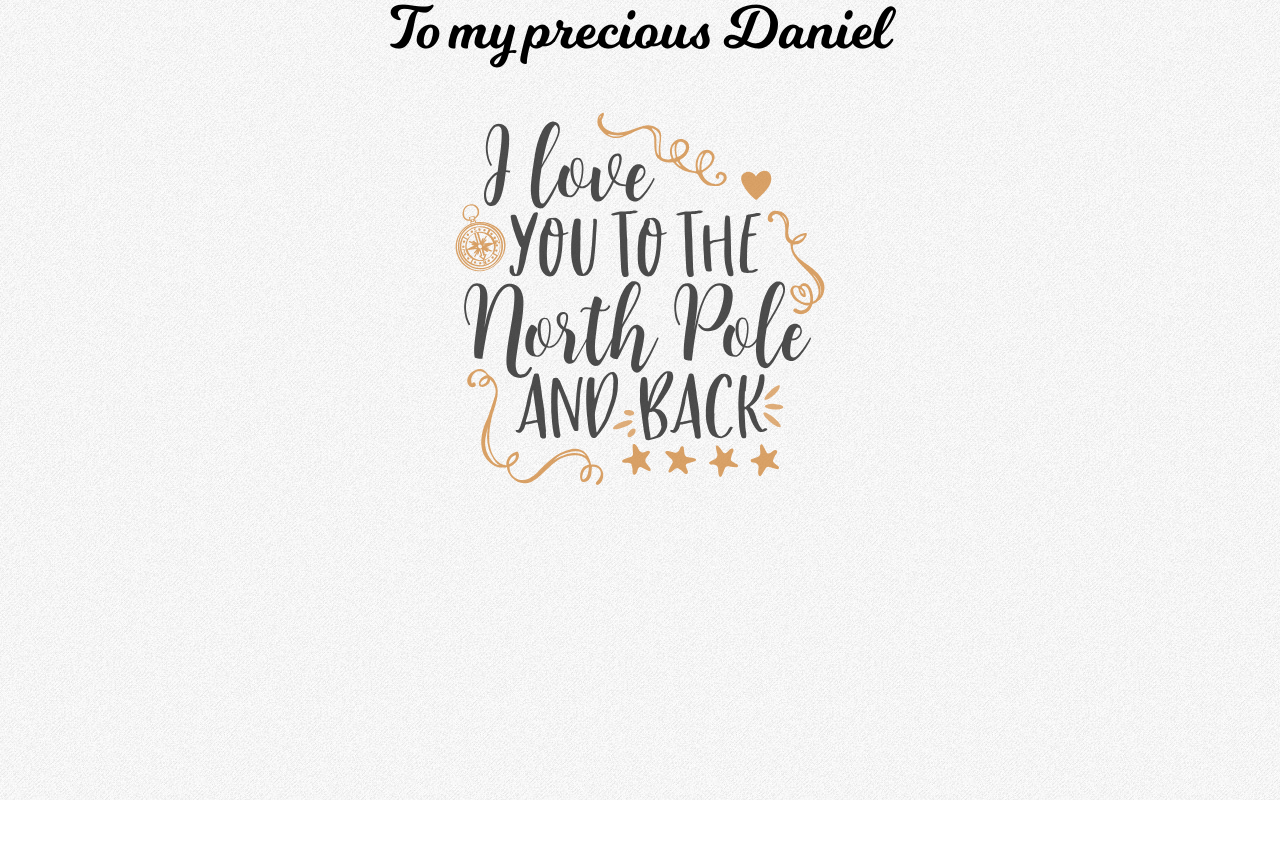
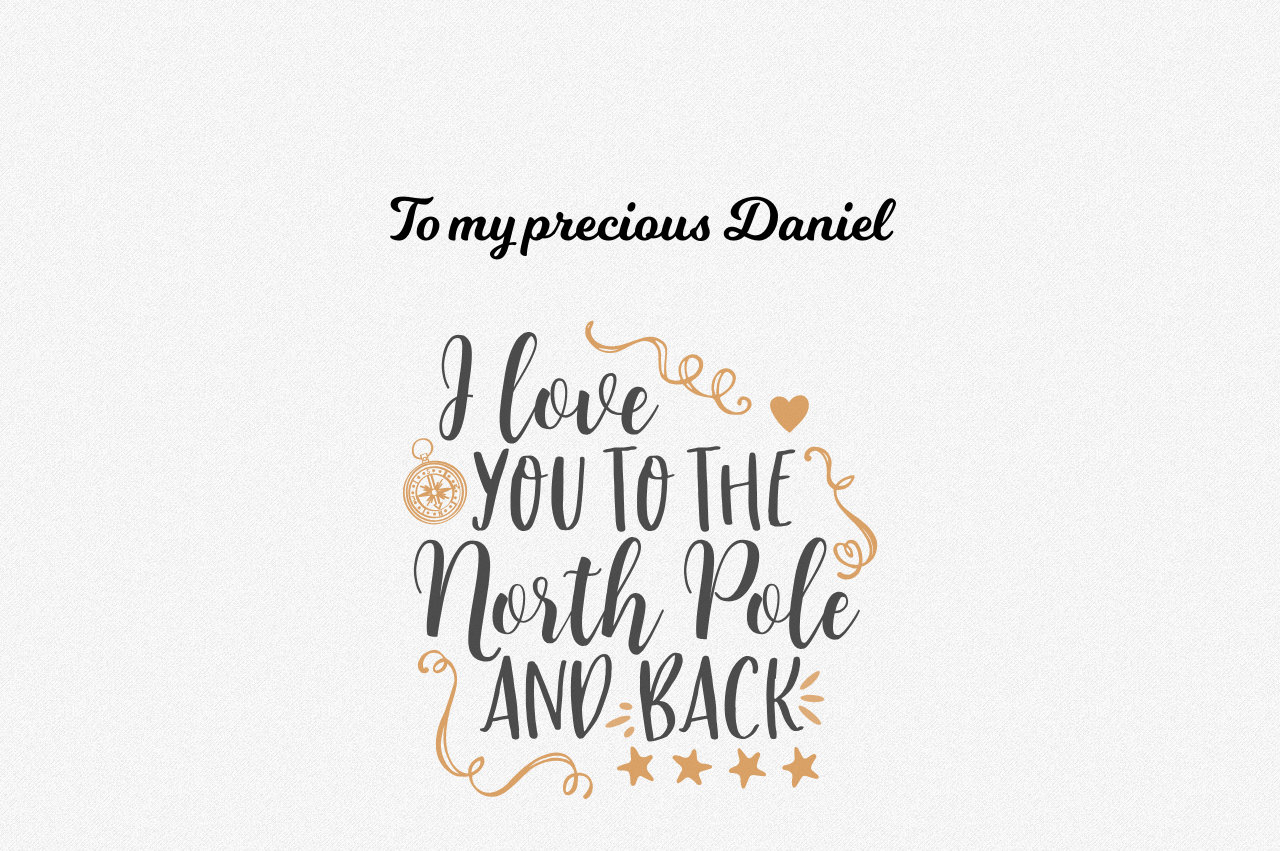
Before and after one commit to BertaFly/Valentine, a plain HTML site: page index.html in a window 1280 px wide. Before the commit the page ends 800 px from the top, so only its background shows below. Drawn offline with Linux system fonts and the light colour scheme.

Commit message:
Update style.css
наводим последний марафет

```diff
--- a/css/style.css
+++ b/css/style.css
@@ -11,6 +11,7 @@ body{
 }
 
 	.daniel{
+		padding-top: 15%;
 		text-align: center;
 		font-family: 'Milkshake';
 		font-size: 60px;
@@ -19,9 +20,9 @@ body{
 	}
 
 	.main{
-		width: 35%;
+		width: 45%;
 		margin: 0 auto;
-		padding-top: 15px;
+		padding-top: 20px;
 		opacity: 0;
 		-webkit-animation: fadein 5s ease-in 1s forwards;
 	}
```
